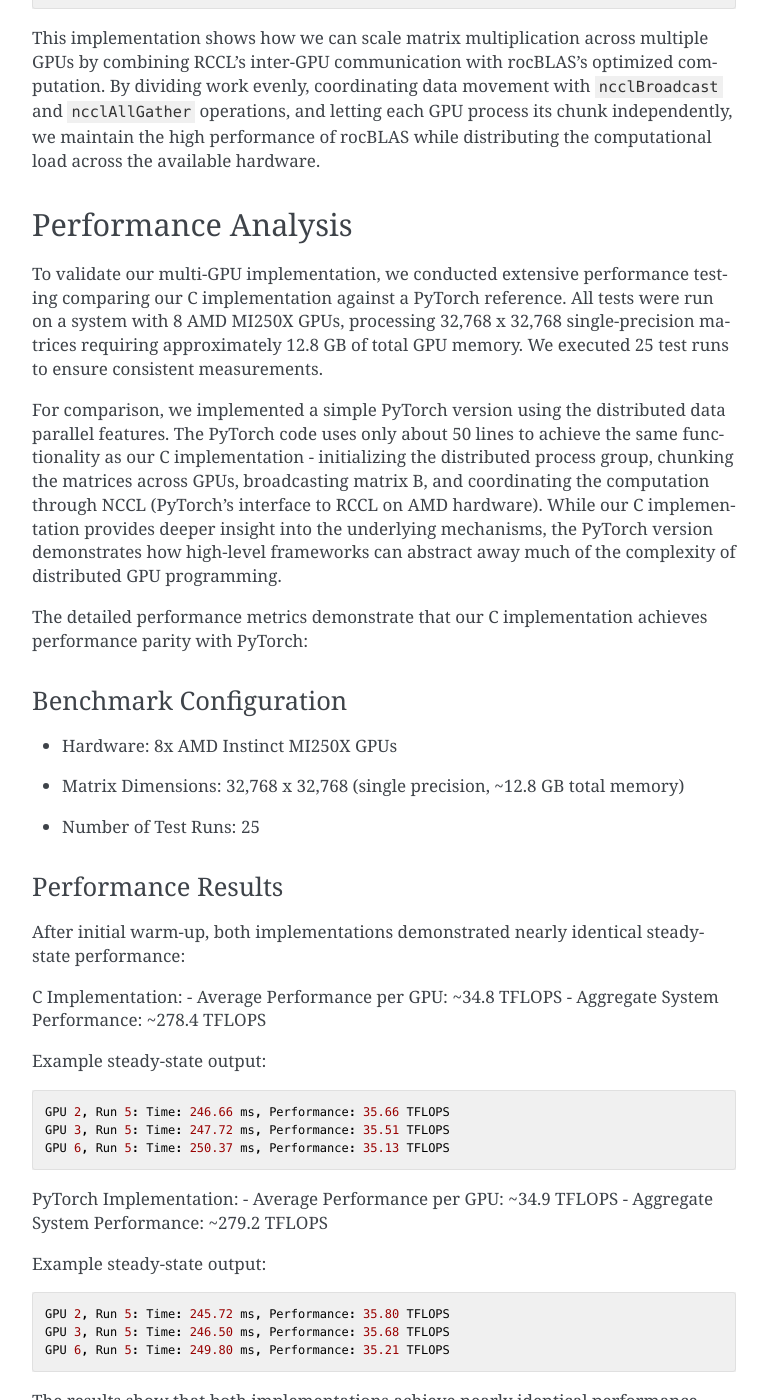
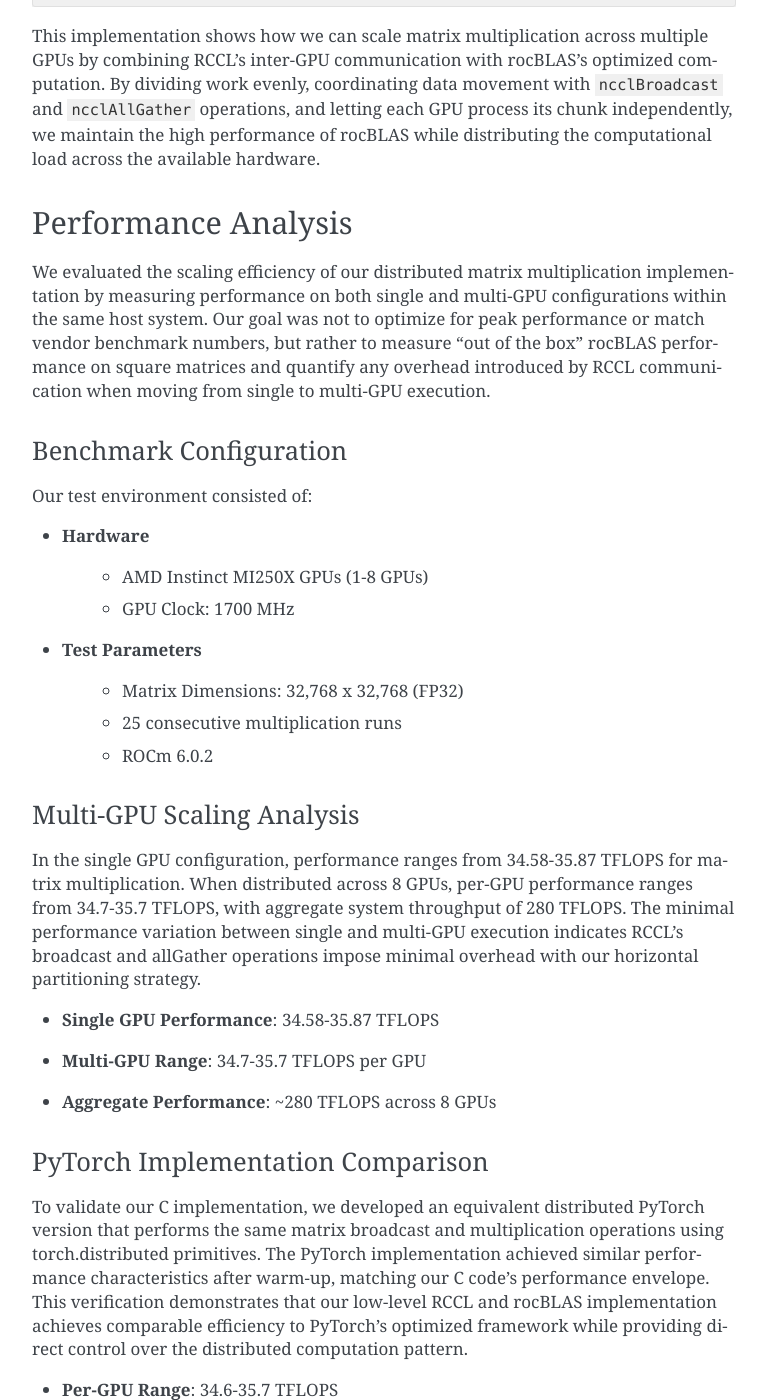
Before and after one commit to pebblesandweeds/rccl_gpu_matmul, a Sphinx documentation site: the page built from docs/source/rccl_gpu_matmul.rst, in a window 1280 px wide and 1400 px high, scrolled down 9881 px. Shown: the whole window, without its empty margins (366-1134 px from the left). Built offline with Sphinx 7.4.7, drawn with Linux system fonts in a browser that asks for light colours; some of the changed text lies outside the part shown.

Commit message:
Blog edits

```diff
--- a/docs/source/rccl_gpu_matmul.rst
+++ b/docs/source/rccl_gpu_matmul.rst
@@ -5,13 +5,13 @@
 
  Scaling matrix multiplication beyond a single GPU presents both opportunities and challenges in deep learning. This blog post demonstrates how to scale our `previous single-GPU implementation <https://blog.pebblesandweeds.com/gpu_matmul_blog.html>`_ to efficiently utilize multiple GPUs in a single server through AMD's RCCL library, showing how coordination of communication and computation can achieve near-linear performance scaling.
 
- - **Scaling Efficiency**: We achieved 93.75% of the theoretical maximum throughput across 8 AMD MI250x GPUs, processing at 278.4 TFLOPS compared to the ideal 300 TFLOPS (8 × ~37.5 TFLOPS). Each GPU executes ``rocblas_sgemm()`` for its local matrix multiplication while coordinating through RCCL, delivering a 7.5x speedup from a single GPU - approaching but not quite reaching perfect 8x scaling due to communication overhead.
+ - **Scaling Efficiency**: Using baseline performance from our previous single-GPU implementation, we achieve equivalent per-GPU throughput when distributed across 8 GPUs (~35 TFLOPS per GPU, ~280 TFLOPS aggregate). This demonstrates that RCCL's communication primitives impose minimal overhead, as each GPU maintains the baseline performance while coordinating through broadcast and allGather operations.
 
  - **Memory Distribution**: We performed multiplication of 32,768 x 32,768 single precision matrices by horizontally chunking matrix A across eight (8) GPUs while broadcasting matrix B. This reduces per-GPU memory requirements from 12.87 GB to ~5.36 GB while enabling parallel computation of the results.
 
  - **RCCL Communication**: Implemented single-host, multi-GPU coordination through RCCL collective operations, broadcasting matrix B across GPUs and combining partial results through allGather. These high-level primitives handle the complex low-level details of efficient inter-GPU data transfer.
 
- - **PyTorch Validation**: Implemented simple distributed `Pytorch <https://github.com/pebblesandweeds/rccl_gpu_matmul/blob/dev/pytorch/pytorch_rccl.py>`_ code using torch.distributed primitives that achieved matching multi-GPU performance (~279.2 TFLOPS), validating our low-level C and RCCL implementation against PyTorch's established distributed computing framework.
+ - **PyTorch Validation**: Implemented simple distributed `Pytorch <https://github.com/pebblesandweeds/rccl_gpu_matmul/blob/dev/pytorch/pytorch_rccl.py>`_ code using torch.distributed primitives that achieved matching multi-GPU performance (34.6-35.7 TFLOPS per GPU), validating our low-level C and RCCL implementation against PyTorch's established distributed computing framework.
 
  This implementation demonstrates how proper coordination between RCCL communication and rocBLAS computation enables efficient scaling across multiple GPUs while maintaining high performance. Our C implementation provides insight into distributed GPU computing concepts while achieving performance parity with PyTorch's optimized framework.
 
@@ -272,62 +272,35 @@
 Performance Analysis
 --------------------
 
-To validate our multi-GPU implementation, we conducted extensive performance testing comparing
-our C implementation against a PyTorch reference. All tests were run on a system with 8 AMD
-MI250X GPUs, processing 32,768 x 32,768 single-precision matrices requiring approximately
-12.8 GB of total GPU memory. We executed 25 test runs to ensure consistent measurements.
-
-For comparison, we implemented a simple PyTorch version using the distributed data parallel
-features. The PyTorch code uses only about 50 lines to achieve the same functionality as our
-C implementation - initializing the distributed process group, chunking the matrices across
-GPUs, broadcasting matrix B, and coordinating the computation through NCCL (PyTorch's
-interface to RCCL on AMD hardware). While our C implementation provides deeper insight into
-the underlying mechanisms, the PyTorch version demonstrates how high-level frameworks can
-abstract away much of the complexity of distributed GPU programming.
-
-The detailed performance metrics demonstrate that our C implementation achieves performance
-parity with PyTorch:
+We evaluated the scaling efficiency of our distributed matrix multiplication implementation by measuring performance on both single and multi-GPU configurations within the same host system. Our goal was not to optimize for peak performance or match vendor benchmark numbers, but rather to measure "out of the box" rocBLAS performance on square matrices and quantify any overhead introduced by RCCL communication when moving from single to multi-GPU execution.
 
 Benchmark Configuration
 ^^^^^^^^^^^^^^^^^^^^^^^
-- Hardware: 8x AMD Instinct MI250X GPUs
-- Matrix Dimensions: 32,768 x 32,768 (single precision, ~12.8 GB total memory)
-- Number of Test Runs: 25
+Our test environment consisted of:
 
-Performance Results
-^^^^^^^^^^^^^^^^^^^
-After initial warm-up, both implementations demonstrated nearly identical steady-state performance:
+* **Hardware**
+   * AMD Instinct MI250X GPUs (1-8 GPUs)
+   * GPU Clock: 1700 MHz
+* **Test Parameters**
+   * Matrix Dimensions: 32,768 x 32,768 (FP32)
+   * 25 consecutive multiplication runs
+   * ROCm 6.0.2
 
-C Implementation:
-- Average Performance per GPU: ~34.8 TFLOPS
-- Aggregate System Performance: ~278.4 TFLOPS
+Multi-GPU Scaling Analysis
+^^^^^^^^^^^^^^^^^^^^^^^^^^
+In the single GPU configuration, performance ranges from 34.58-35.87 TFLOPS for matrix multiplication. When distributed across 8 GPUs, per-GPU performance ranges from 34.7-35.7 TFLOPS, with aggregate system throughput of 280 TFLOPS. The minimal performance variation between single and multi-GPU execution indicates RCCL's broadcast and allGather operations impose minimal overhead with our horizontal partitioning strategy.
 
-Example steady-state output::
+* **Single GPU Performance**: 34.58-35.87 TFLOPS
+* **Multi-GPU Range**: 34.7-35.7 TFLOPS per GPU
+* **Aggregate Performance**: ~280 TFLOPS across 8 GPUs
 
-    GPU 2, Run 5: Time: 246.66 ms, Performance: 35.66 TFLOPS
-    GPU 3, Run 5: Time: 247.72 ms, Performance: 35.51 TFLOPS
-    GPU 6, Run 5: Time: 250.37 ms, Performance: 35.13 TFLOPS
+PyTorch Implementation Comparison
+^^^^^^^^^^^^^^^^^^^^^^^^^^^^^^^^^
+To validate our C implementation, we developed an equivalent distributed PyTorch version that performs the same matrix broadcast and multiplication operations using torch.distributed primitives. The PyTorch implementation achieved similar performance characteristics after warm-up, matching our C code's performance envelope. This verification demonstrates that our low-level RCCL and rocBLAS implementation achieves comparable efficiency to PyTorch's optimized framework while providing direct control over the distributed computation pattern.
 
-PyTorch Implementation:
-- Average Performance per GPU: ~34.9 TFLOPS
-- Aggregate System Performance: ~279.2 TFLOPS
-
-Example steady-state output::
-
-    GPU 2, Run 5: Time: 245.72 ms, Performance: 35.80 TFLOPS
-    GPU 3, Run 5: Time: 246.50 ms, Performance: 35.68 TFLOPS
-    GPU 6, Run 5: Time: 249.80 ms, Performance: 35.21 TFLOPS
-
-The results show that both implementations achieve nearly identical performance, with our C
-implementation reaching ~278.4 TFLOPS compared to PyTorch's ~279.2 TFLOPS. This close match
-validates the correctness and efficiency of our implementation. Compared to our previous
-single-GPU performance of ~37.5 TFLOPS, the multi-GPU solution demonstrates excellent scaling
-efficiency of 93.75%. The small efficiency loss from perfect linear scaling is expected due
-to the necessary communication overhead when distributing computation across multiple GPUs.
-
-These results confirm that our direct use of rocBLAS and RCCL achieves the same level of
-performance optimization as PyTorch's highly tuned implementation, while providing greater
-transparency into the underlying mechanisms of multi-GPU matrix multiplication.
+* **Per-GPU Range**: 34.6-35.7 TFLOPS
+* **Aggregate Performance**: ~280 TFLOPS
+* **Implementation**: Uses torch.distributed for matrix broadcast and distributed computation
 
 Conclusion
 ----------
```
